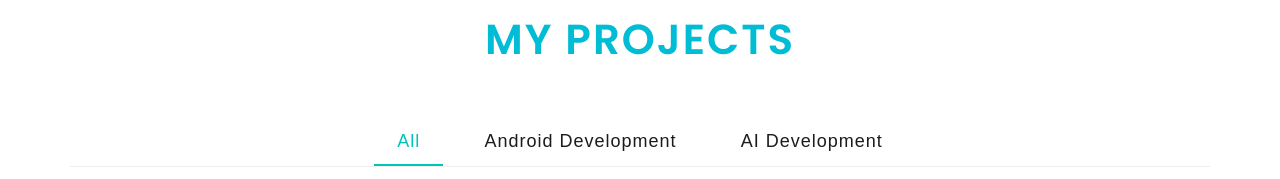
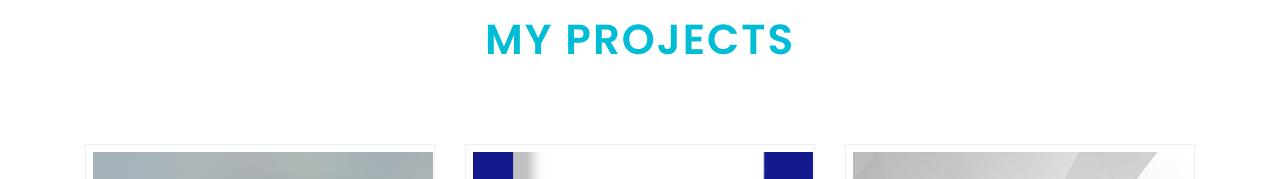
Before and after one commit to Tajbeed-Chowdhury/Tajbeed-Chowdhury.github.io, a plain HTML site: page index.html in a window 1280 px wide. Shown: the part 3640-3819 px from the top of the page. Drawn offline with Linux system fonts and the light colour scheme.

Commit message:
Update index.html

```diff
--- a/index.html
+++ b/index.html
@@ -299,11 +299,6 @@
 		</div>
 	<div class="container">
 		<div class="gallery_gds">
-			<ul class="simplefilter ">
-                <li class="active" data-filter="all">All</li>
-                <li data-filter="1">Android Development</li>
-                <li data-filter="2">AI Development</li>
-            </ul>
             <div class="filtr-container " style="padding: 0px; position: relative; height: 858px;">
 				<div class="col-md-4 col-ms-6 jm-item first filtr-item" data-category="1, 5" data-sort="Busy streets" style="opacity: 1; transform: scale(1) translate3d(0px, 0px, 0px); backface-visibility: hidden; perspective: 1000px; transform-style: preserve-3d; position: absolute; transition: all 0.5s ease-out 0ms;">
 					<div class="jm-item-wrapper">
```
